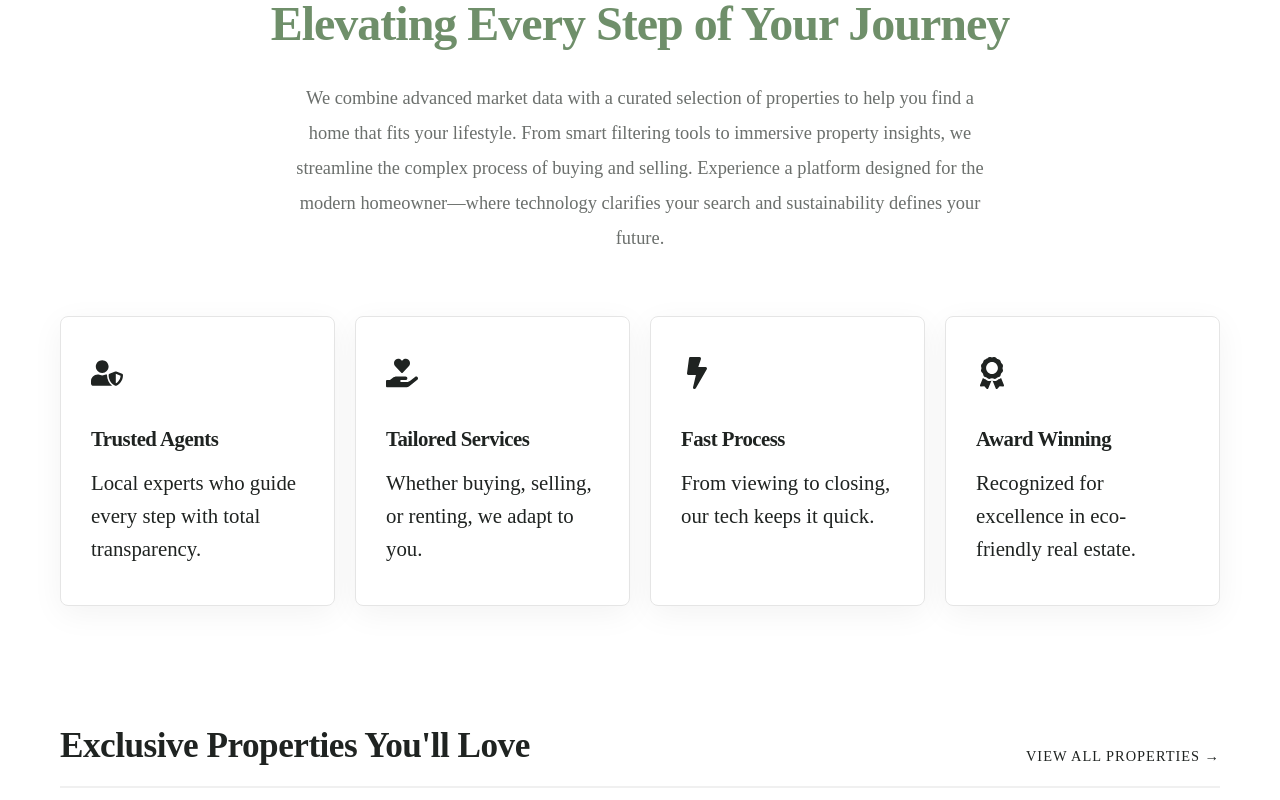
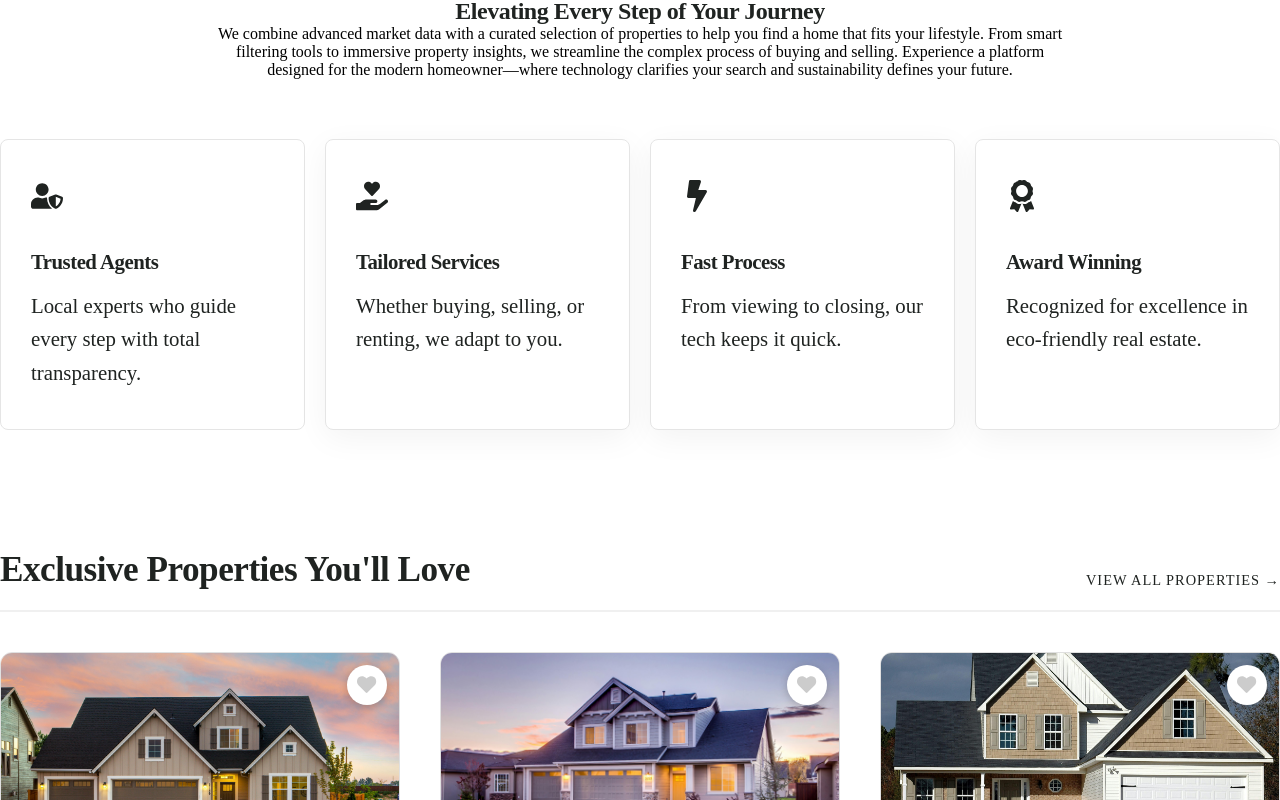
Before and after one commit to Alwis777/estate-agent-app., a React (Vite) app: page / in a window 1280 px wide. Shown: the part 780-1580 px from the top of the page. Built offline with nearby package versions, Linux system fonts and the light colour scheme.

Commit message:
update Home component structure and enhance section styling

```diff
--- a/src/components/Home.jsx
+++ b/src/components/Home.jsx
@@ -10,11 +10,11 @@ function Home({ addToFavorites, favorites=[] }) {
     const featuredProperties = propertiesData.properties.slice(0, 3);
 
     return(
-        <div className="home-container">
+        <div className="home-wrapper">
 
             {/*ABOUT SECTION*/}
-            <section className="about-section">
-                <div className="about-content">
+            <section className="about-section full-width">
+                <div className="content-container">
                     <h5 className="sub-heading">WHO WE ARE</h5>
                     <h2>Elevating Every Step of Your Journey</h2>
                     <p>We combine advanced market data with a curated selection of properties to help you find a home that fits your lifestyle.
@@ -24,11 +24,11 @@ function Home({ addToFavorites, favorites=[] }) {
             </section>
 
             {/* 2. FEATURES SECTION */}
-        <section className="features-section">
-            <div className="features-grid">
-            {/* Feature 1 */}
-            <div className="feature-card glass-panel">
-                <div className="icon-box">
+        <section className="features-section full-width">
+        <div className="content-container">
+          <div className="features-grid">
+            <div className="feature-card">
+              <div className="icon-box">
                 <FaUserShield />
                 </div>
                 <h3>Trusted Agents</h3>
@@ -62,13 +62,15 @@ function Home({ addToFavorites, favorites=[] }) {
                 <p>Recognized for excellence in eco-friendly real estate.</p>
             </div>
             </div>
+            </div>
         </section>
 
         {/* 3. EXCLUSIVE PROPERTIES TEASER */}
-        <section className="featured-listings">
-            <div className="section-header">
-            <h2>Exclusive Properties You'll Love</h2>
-            <Link to="/properties" className="view-all-link">View All Properties →</Link>
+        <section className="featured-listings full width">
+            <div className="content-container">
+              <div className="section-header">
+                <h2>Exclusive Properties You'll Love</h2>
+                <Link to="/properties" className="view-all-link">View All Properties →</Link>
             </div>
 
             <div className="home-properties-grid">
@@ -81,6 +83,7 @@ function Home({ addToFavorites, favorites=[] }) {
                 />
             ))}
             </div>
+           </div>
         </section>
 
         {/* 4. CALL TO ACTION */}
```
